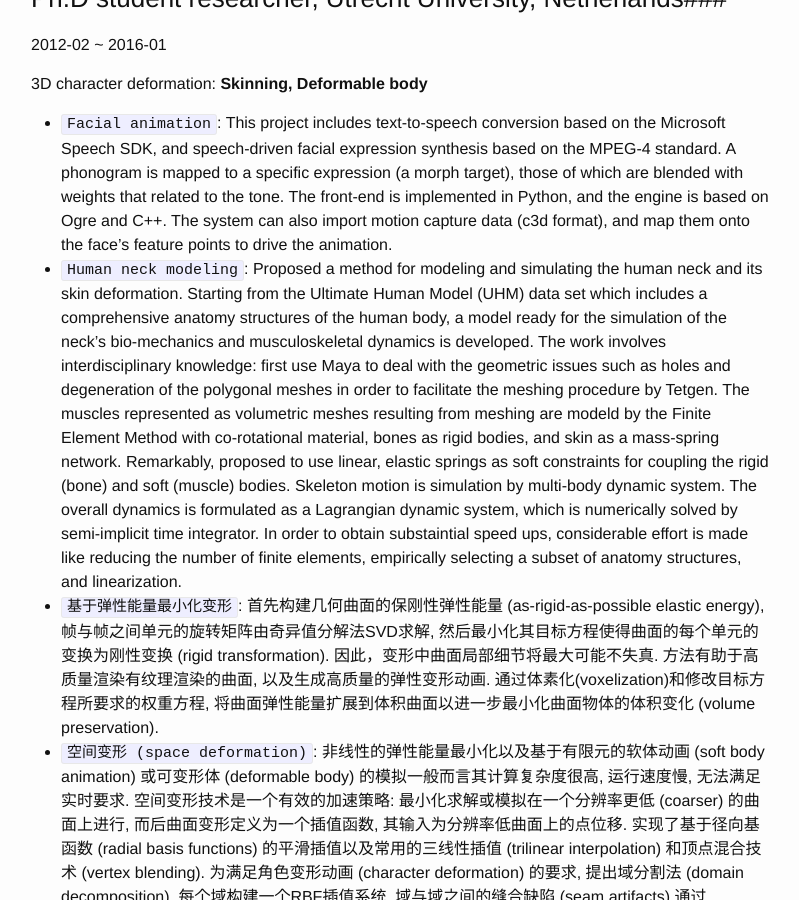
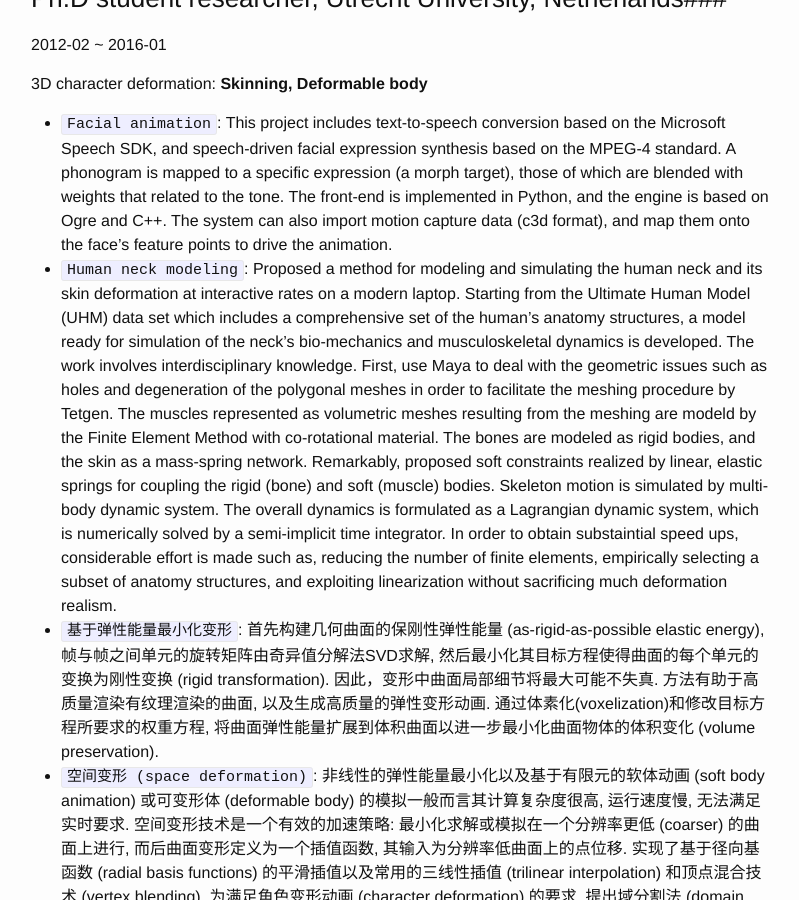
Before and after one commit to luozhipi/luozhipi.github.io, a Jekyll site: the page built from resume_EN.md, in a window 1280 px wide and 900 px high, scrolled down 2692 px. Shown: the whole window, without its empty margins (239-1038 px from the left). Built offline with Jekyll 4.4.1, drawn with Linux system fonts in a browser that asks for light colours.

Commit message:
Update resume_EN.md

```diff
--- a/resume_EN.md
+++ b/resume_EN.md
@@ -103,7 +103,7 @@ RH. Li; Z. Luo; G. Han.: `Pseudo-inverse Locality Preserving Projections`. Compu
 3D character deformation:           **Skinning, Deformable body**
 
 - `Facial animation`:  This project includes text-to-speech conversion based on the Microsoft Speech SDK, and speech-driven facial expression synthesis based on the MPEG-4 standard. A phonogram is mapped to a specific expression (a morph target), those of which are blended with weights that related to the tone. The front-end is implemented in Python, and the engine is based on Ogre and C++. The system can also import motion capture data (c3d format), and map them onto the face's feature points to drive the animation.
-- `Human neck modeling`: Proposed a method for modeling and simulating the human neck and its skin deformation. Starting from the Ultimate Human Model (UHM) data set which includes a comprehensive anatomy structures of the human body, a model ready for the simulation of the neck's bio-mechanics and musculoskeletal dynamics is developed. The work involves interdisciplinary knowledge: first use Maya to deal with the geometric issues such as holes and degeneration of the polygonal meshes in order to facilitate the meshing procedure by Tetgen. The muscles represented as volumetric meshes resulting from meshing are modeld by the Finite Element Method with co-rotational material, bones as rigid bodies, and skin as a mass-spring network. Remarkably, proposed to use linear, elastic springs as soft constraints for coupling the rigid (bone) and soft (muscle) bodies. Skeleton motion is simulation by multi-body dynamic system. The overall dynamics is formulated as a Lagrangian dynamic system, which is numerically solved by semi-implicit time integrator. In order to obtain substaintial speed ups, considerable effort is made like reducing the number of finite elements, empirically selecting a subset of anatomy structures, and linearization.
+- `Human neck modeling`: Proposed a method for modeling and simulating the human neck and its skin deformation at interactive rates on a modern laptop. Starting from the Ultimate Human Model (UHM) data set which includes a comprehensive set of the human's anatomy structures, a model ready for simulation of the neck's bio-mechanics and musculoskeletal dynamics is developed. The work involves interdisciplinary knowledge. First, use Maya to deal with the geometric issues such as holes and degeneration of the polygonal meshes in order to facilitate the meshing procedure by Tetgen. The muscles represented as volumetric meshes resulting from the meshing are modeld by the Finite Element Method with co-rotational material. The bones are modeled as rigid bodies, and the skin as a mass-spring network. Remarkably, proposed soft constraints realized by linear, elastic springs for coupling the rigid (bone) and soft (muscle) bodies. Skeleton motion is simulated by multi-body dynamic system. The overall dynamics is formulated as a Lagrangian dynamic system, which is numerically solved by a semi-implicit time integrator. In order to obtain substaintial speed ups, considerable effort is made such as, reducing the number of finite elements, empirically selecting a subset of anatomy structures, and exploiting linearization without sacrificing much deformation realism.
 - `基于弹性能量最小化变形`: 首先构建几何曲面的保刚性弹性能量 (as-rigid-as-possible elastic energy), 帧与帧之间单元的旋转矩阵由奇异值分解法SVD求解, 然后最小化其目标方程使得曲面的每个单元的变换为刚性变换 (rigid transformation). 因此，变形中曲面局部细节将最大可能不失真. 方法有助于高质量渲染有纹理渲染的曲面, 以及生成高质量的弹性变形动画. 通过体素化(voxelization)和修改目标方程所要求的权重方程, 将曲面弹性能量扩展到体积曲面以进一步最小化曲面物体的体积变化 (volume preservation).
 - `空间变形 (space deformation)`: 非线性的弹性能量最小化以及基于有限元的软体动画 (soft body animation) 或可变形体 (deformable body) 的模拟一般而言其计算复杂度很高, 运行速度慢, 无法满足实时要求. 空间变形技术是一个有效的加速策略: 最小化求解或模拟在一个分辨率更低 (coarser) 的曲面上进行, 而后曲面变形定义为一个插值函数, 其输入为分辨率低曲面上的点位移. 实现了基于径向基函数 (radial basis functions) 的平滑插值以及常用的三线性插值 (trilinear interpolation) 和顶点混合技术 (vertex blending). 为满足角色变形动画 (character deformation) 的要求, 提出域分割法 (domain decomposition), 每个域构建一个RBF插值系统, 域与域之间的缝合缺陷 (seam artifacts) 通过Laplacian平滑来消除.
 - `机器学习子空间变形模型 (learning linear blend skinning model)`: 当前3D扫描设备或运动捕捉设备在电影以及动画中得到了广泛的应用. 它们用来捕捉变形动画, 并生成融合变形 (blendshape) 数据库. 但因当前主流引擎仍只支持基于骨骼的动画模型, 或因blendshapes需很大存储空间, 或不方便艺术家来操作角色 (character rigging) 因操作骨骼更直观, 因而需把blendshapes转换成角色蒙皮最常用的模型Linear blend skinning (skeletal subspace deformation). 以blendshapes为学习样本,构建一个LBS模型与样本之间顶点位置最小化的最小二乘法方程 (least squares), 来求解最优的LBS骨骼动画以及蒙皮权重.
```
